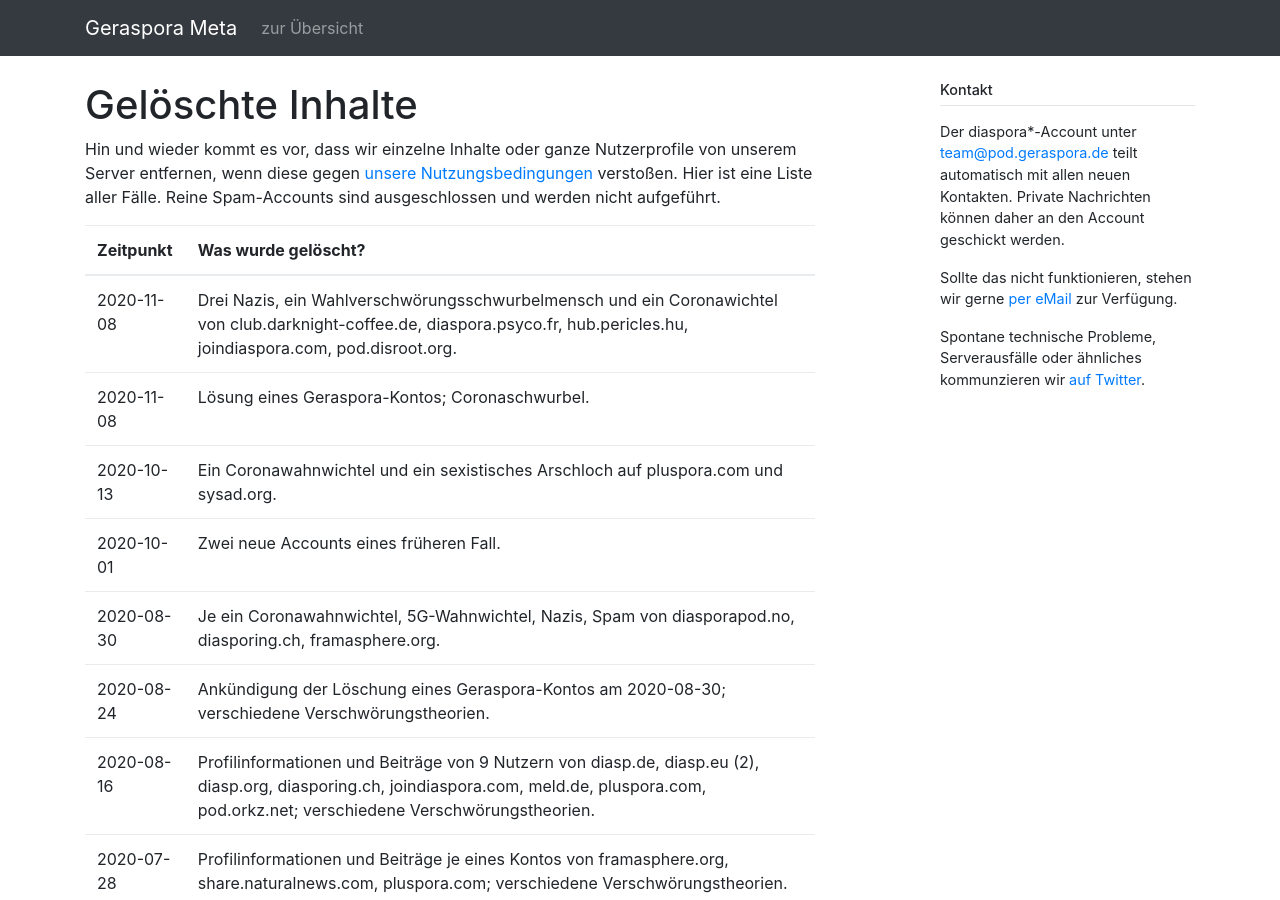
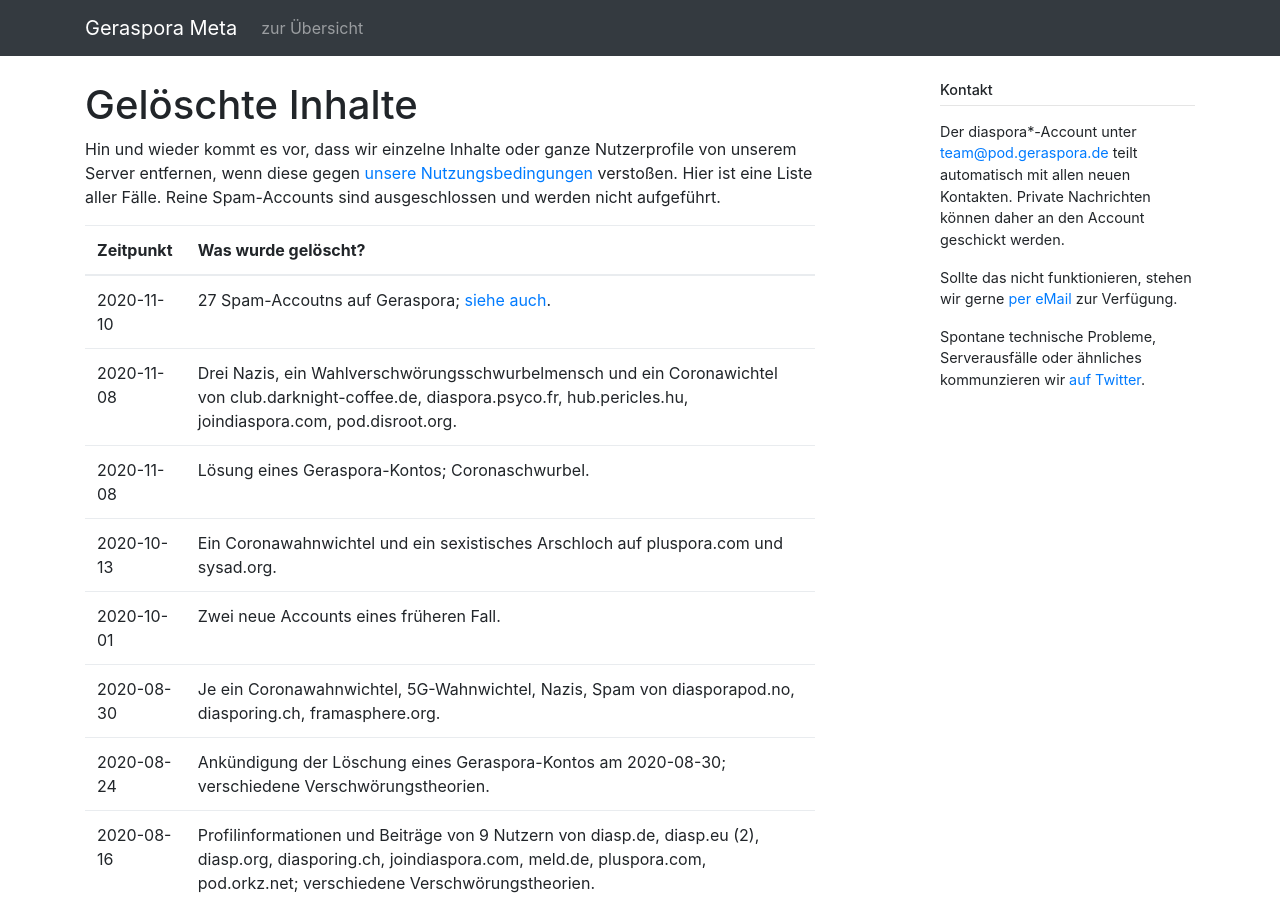
Before and after one commit to geraspora/meta, a Jekyll site: the page built from pod/deleted_contents.md, in a window 1280 px wide and 900 px high. Built offline with Jekyll 4.4.1, drawn with Linux system fonts in a browser that asks for light colours.

Commit message:
deleted some spam

```diff
--- a/pod/deleted_contents.md
+++ b/pod/deleted_contents.md
@@ -8,6 +8,7 @@
 
 | Zeitpunkt  | Was wurde gelöscht?                                                                                                                                                                                                                                                                                                                                                                                                                                                                                                                                                                                                                                                                                                                                                                                                                                                                                                                                                       |
 | ---------- | ------------------------------------------------------------------------------------------------------------------------------------------------------------------------------------------------------------------------------------------------------------------------------------------------------------------------------------------------------------------------------------------------------------------------------------------------------------------------------------------------------------------------------------------------------------------------------------------------------------------------------------------------------------------------------------------------------------------------------------------------------------------------------------------------------------------------------------------------------------------------------------------------------------------------------------------------------------------------- |
+| 2020-11-10 | 27 Spam-Accoutns auf Geraspora; [siehe auch](https://pod.geraspora.de/posts/255ab1f005b00139cc9f268acd52edbf).                                                                                                                                                                                                                                                                                                                                                                                                                                                                                                                                                                                                                                                                                                                                                                                                                                                            |
 | 2020-11-08 | Drei Nazis, ein Wahlverschwörungsschwurbelmensch und ein Coronawichtel von club.darknight-coffee.de, diaspora.psyco.fr, hub.pericles.hu, joindiaspora.com, pod.disroot.org.                                                                                                                                                                                                                                                                                                                                                                                                                                                                                                                                                                                                                                                                                                                                                                                               |
 | 2020-11-08 | Lösung eines Geraspora-Kontos; Coronaschwurbel.                                                                                                                                                                                                                                                                                                                                                                                                                                                                                                                                                                                                                                                                                                                                                                                                                                                                                                                           |
 | 2020-10-13 | Ein Coronawahnwichtel und ein sexistisches Arschloch auf pluspora.com und sysad.org.                                                                                                                                                                                                                                                                                                                                                                                                                                                                                                                                                                                                                                                                                                                                                                                                                                                                                      |
```
